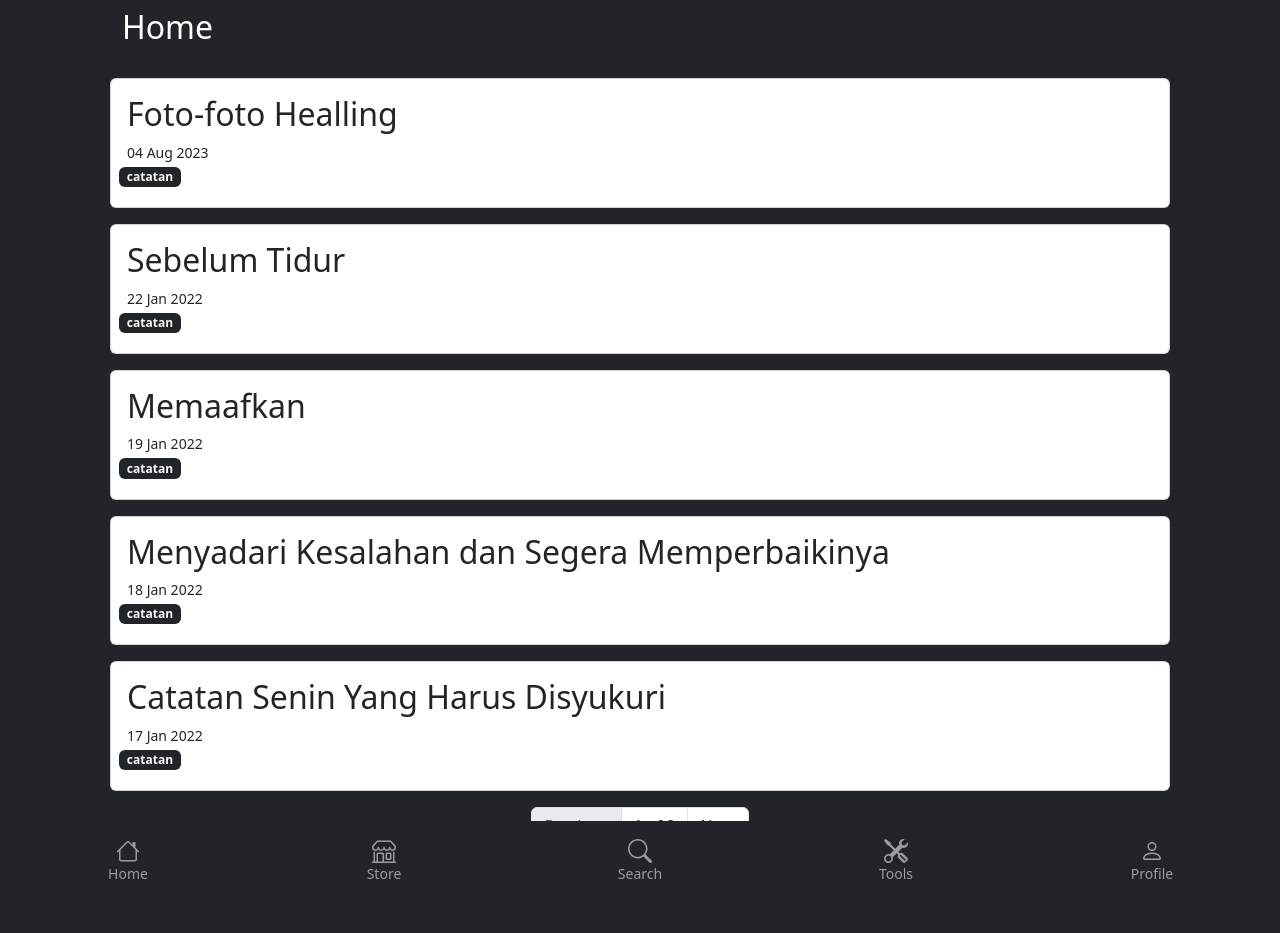
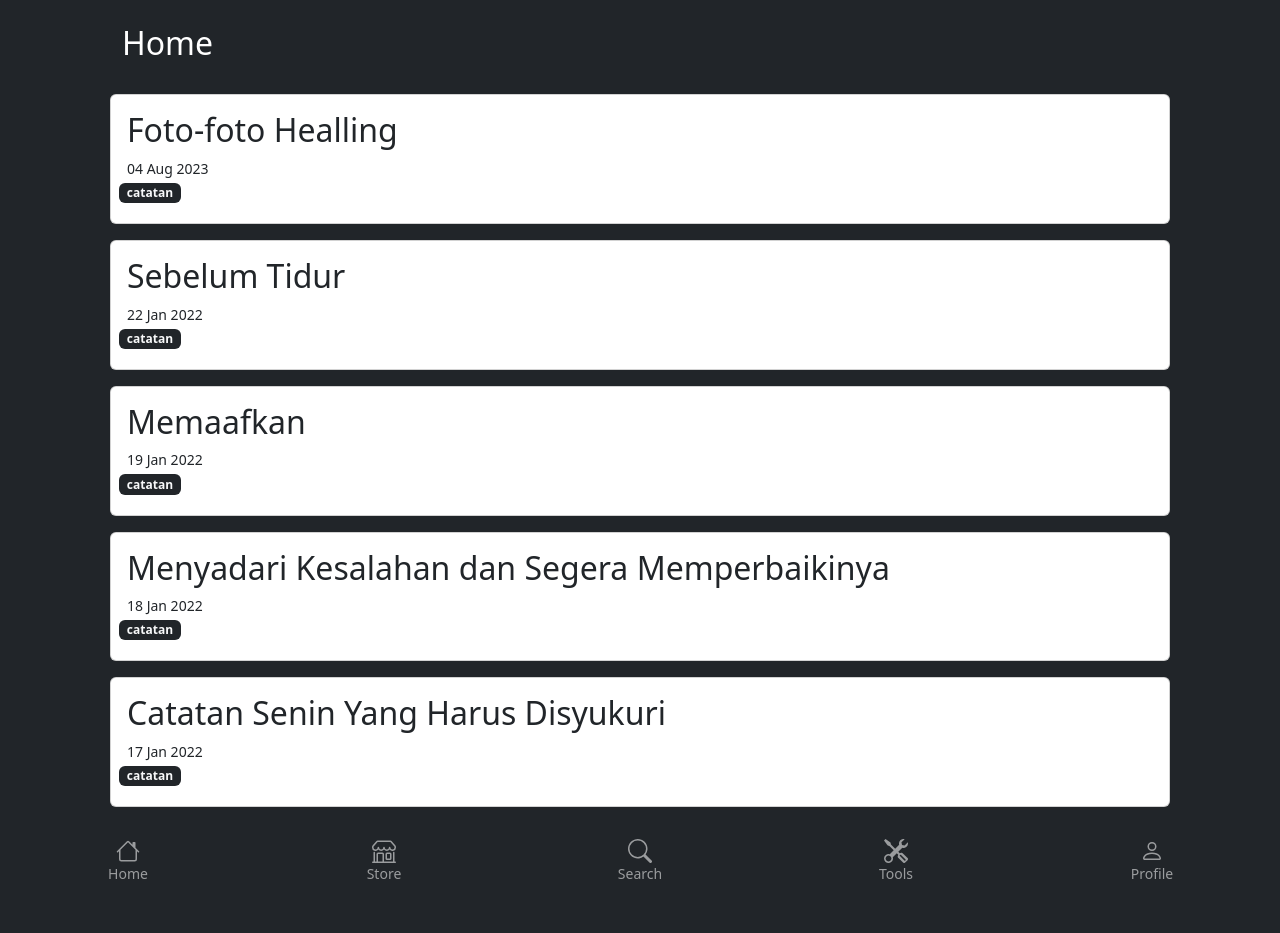
Before and after one commit to angganesia/angganesia.github.io, a Jekyll site: the page built from index.html, in a window 1280 px wide. Built offline with Jekyll 4.4.1, drawn with Linux system fonts in a browser that asks for light colours; the list of posts is cut into pages by our own code; before the commit the page ends 901 px from its top, so only the background shows below that.

Commit message:
update default.html

```diff
--- a/_layouts/default.html
+++ b/_layouts/default.html
@@ -84,7 +84,7 @@
 
 
   <!-- Content -->
-  <div class="container py-2 px-3">
+  <div class="container py-4 px-3">
     {{ content }}
   </div>
 
```
